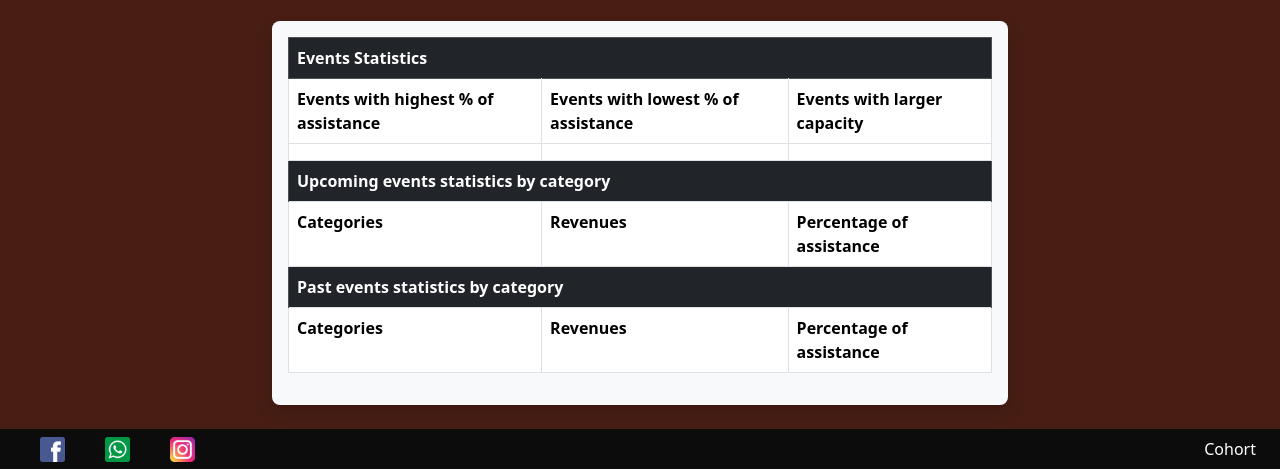
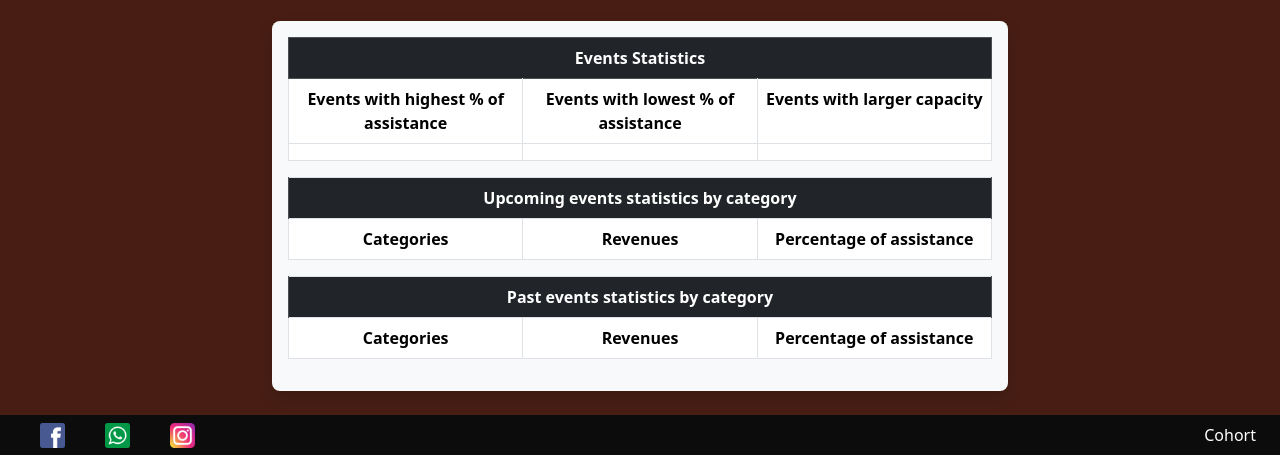
Before and after one commit to Riccamach29/AmazingEventsRicardoCamacho, a plain HTML site: page Stats.html in a window 1280 px wide. Shown: the part 349-818 px from the top of the page. Drawn offline with nearby package versions, Linux system fonts and the light colour scheme; no server answers.

Commit message:
Se agrega formato a la tabla y se corrige error semantico

```diff
--- a/Stats.html
+++ b/Stats.html
@@ -86,7 +86,7 @@
                 <div class="row justify-content-center">
                     <div class="col-lg-8">
                         <div class="table-responsive bg-light p-3 rounded-3 shadow">
-                            <table class="table table-bordered">
+                            <table class="table table-bordered equal-width text-center">
                                 <thead class="table-dark">
                                     <tr>
                                         <th colspan="3">Events Statistics</th>
@@ -105,7 +105,9 @@
                                         <td id="largest-capacity-event"></td>
                                     </tr>
                                 </tbody>
-                                <tbody>
+                            </table>
+                            <table class="table table-bordered equal-width text-center">
+
                                     <!-- Estadísticas de eventos futuros -->
                                     <tr>
                                         <th class="table-dark" colspan="3">Upcoming events statistics by category</th>
@@ -115,9 +117,11 @@
                                         <td class="fw-bold">Revenues</td>
                                         <td class="fw-bold">Percentage of assistance</td>
                                     </tr>
-                                    <tbody id="upcoming-events-stats"></tbody>
-                                </tbody>
-                                <tbody>
+                                    <tbody id="upcoming-events-stats" ></tbody>
+
+                            </table>
+                            <table class="table table-bordered equal-width text-center">
+
                                     <!-- Estadísticas de eventos pasados -->
                                     <tr>
                                         <th class="table-dark" colspan="3">Past events statistics by category</th>
@@ -128,7 +132,7 @@
                                         <td class="fw-bold">Percentage of assistance</td>
                                     </tr>
                                     <tbody id="past-events-stats"></tbody>
-                                </tbody>
+
                             </table>
 
                         </div>
--- a/main.css
+++ b/main.css
@@ -56,3 +56,7 @@ footer img{
 #main-detail {
     min-height: 85vh;
 }
+
+.equal-width th, td {
+    width: 33.33%;
+}
```
